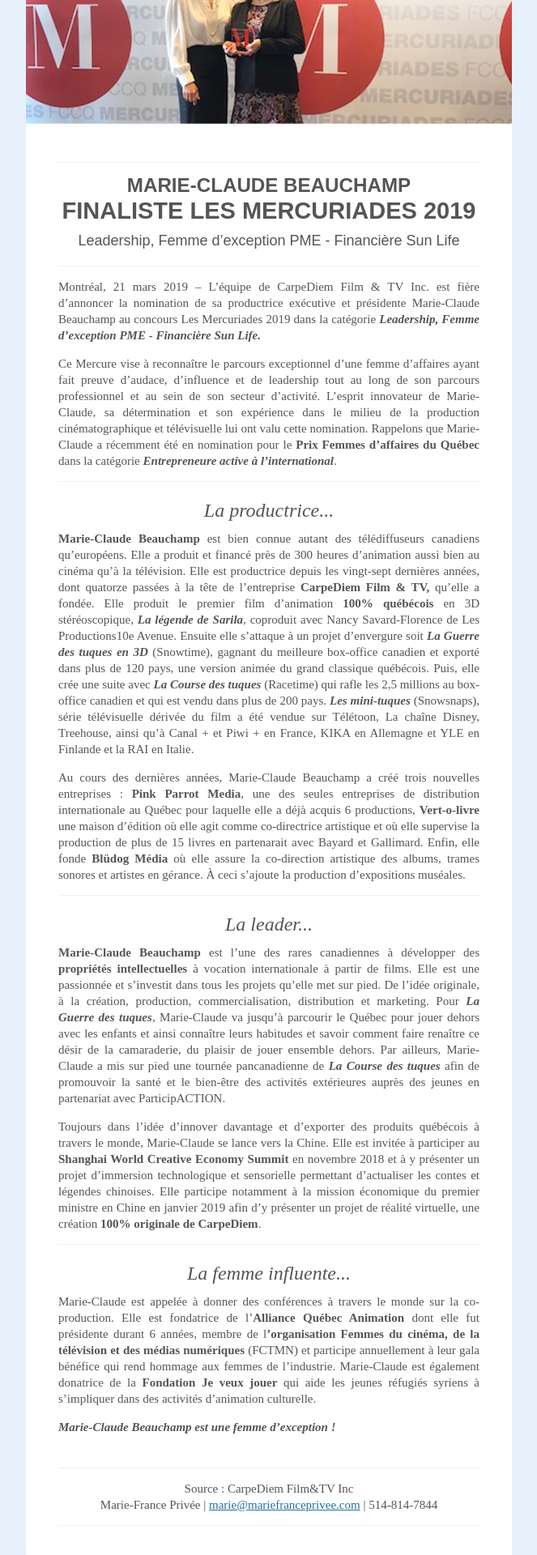
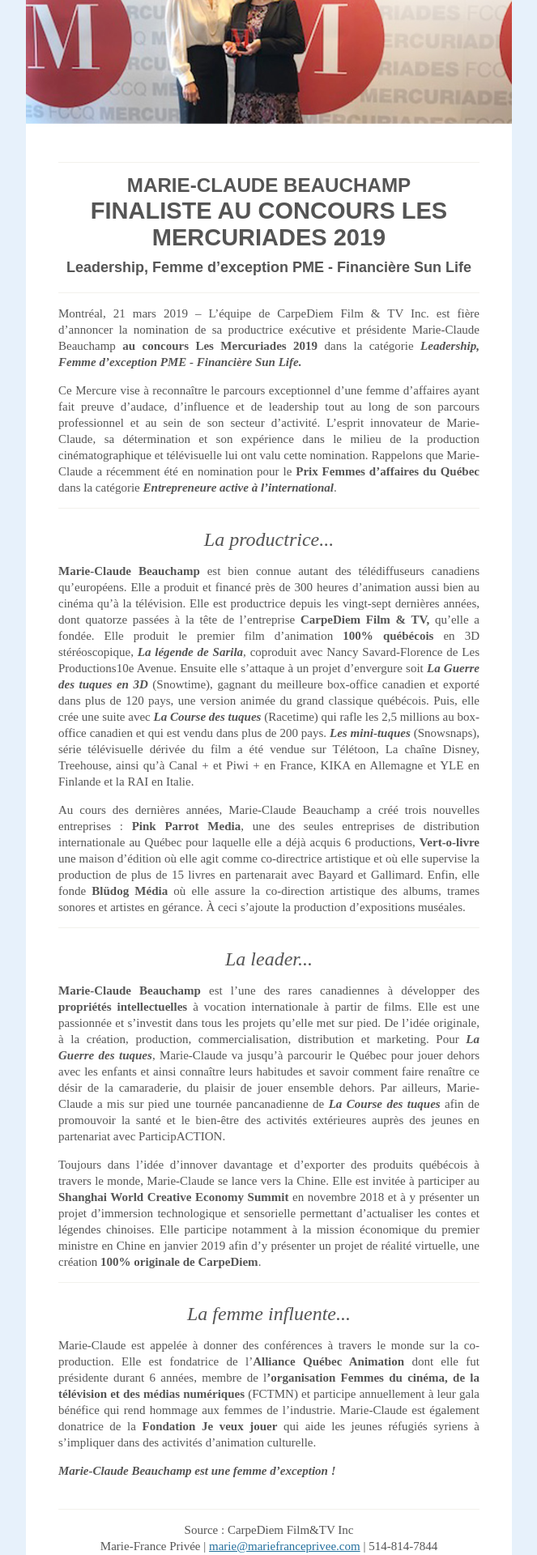
Before and after one commit to graphismatique/mfp, a Jekyll site: the page Mercuriades/index.html, which Jekyll copies as it is, in a window 1280 px wide. Shown: the part 443-2363 px from the top of the page at 81% size, without its empty margins (308-971 px from the left). Built offline with Jekyll 4.4.1, drawn with Linux system fonts in a browser that asks for light colours.

Commit message:
Update index.html

```diff
--- a/Mercuriades/index.html
+++ b/Mercuriades/index.html
@@ -148,7 +148,7 @@
             text-align: center;
             line-height:normal;
             font-size: 18px;
-            font-family: sans-serif; font-weight: normal;
+            font-family: sans-serif; font-weight: bold;
             }
 
         h3 {
@@ -237,14 +237,14 @@
                     <td bgcolor="#ffffff">
                         <table role="presentation" cellspacing="0" cellpadding="0" border="0" width="100%">
                             <tr>
-                                <td style="text-align: center; padding: 0px 40px 20px 40px; font-family: serif; font-size: 15px; line-height:20px; color: #555555;">
+                                <td style="text-align: center; padding: 0px 40px 20px 40px; font-family: serif; font-size: 15px; color: #555555;">
 
                                     <!--    MARKDOWN START HERE   -->
                                     <hr>
-                                    <h1><small>MARIE-CLAUDE BEAUCHAMP</small><br>FINALISTE LES MERCURIADES 2019</h1>
+                                    <h1><small>MARIE-CLAUDE BEAUCHAMP</small><br>FINALISTE AU CONCOURS LES MERCURIADES 2019</h1>
                                     <h2>Leadership, Femme d’exception PME - Financière Sun Life</h2>
                                     <hr>
-                                    <p>Montréal, 21 mars 2019 – L’équipe de CarpeDiem Film & TV Inc. est fière d’annoncer la nomination de sa productrice exécutive et présidente Marie-Claude Beauchamp au concours Les Mercuriades 2019 dans la catégorie <strong><em>Leadership, Femme d’exception PME - Financière Sun Life.</em></strong></p>
+                                    <p>Montréal, 21 mars 2019 – L’équipe de CarpeDiem Film & TV Inc. est fière d’annoncer la nomination de sa productrice exécutive et présidente Marie-Claude Beauchamp <b>au concours Les Mercuriades 2019</b> dans la catégorie <strong><em>Leadership, Femme d’exception PME - Financière Sun Life.</em></strong></p>
                                     <p>Ce Mercure vise à reconnaître le parcours exceptionnel d’une femme d’affaires ayant fait preuve d’audace, d’influence et de leadership tout au long de son parcours professionnel et au sein de son secteur d’activité. L’esprit innovateur de Marie-Claude, sa détermination et son expérience dans le milieu de la production cinématographique et télévisuelle lui ont valu cette nomination. Rappelons que Marie-Claude a récemment été en nomination pour le <strong>Prix Femmes d’affaires du Québec</strong> dans la catégorie <strong><em>Entrepreneure active à l’international</em></strong>.</p>
                                     <hr>
                                     <h3>La productrice...</h3>
```
